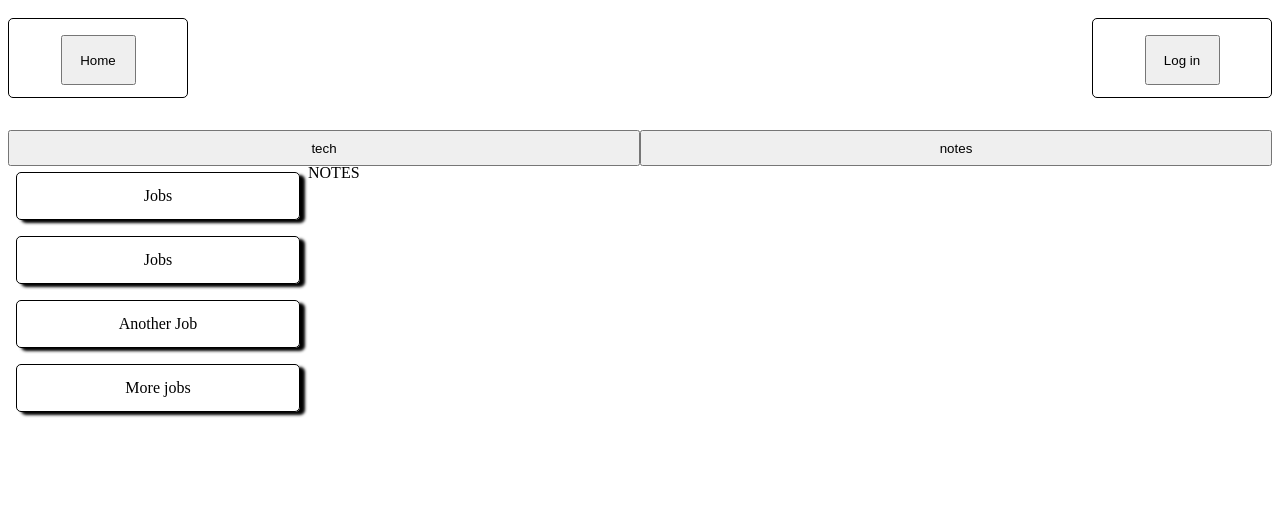
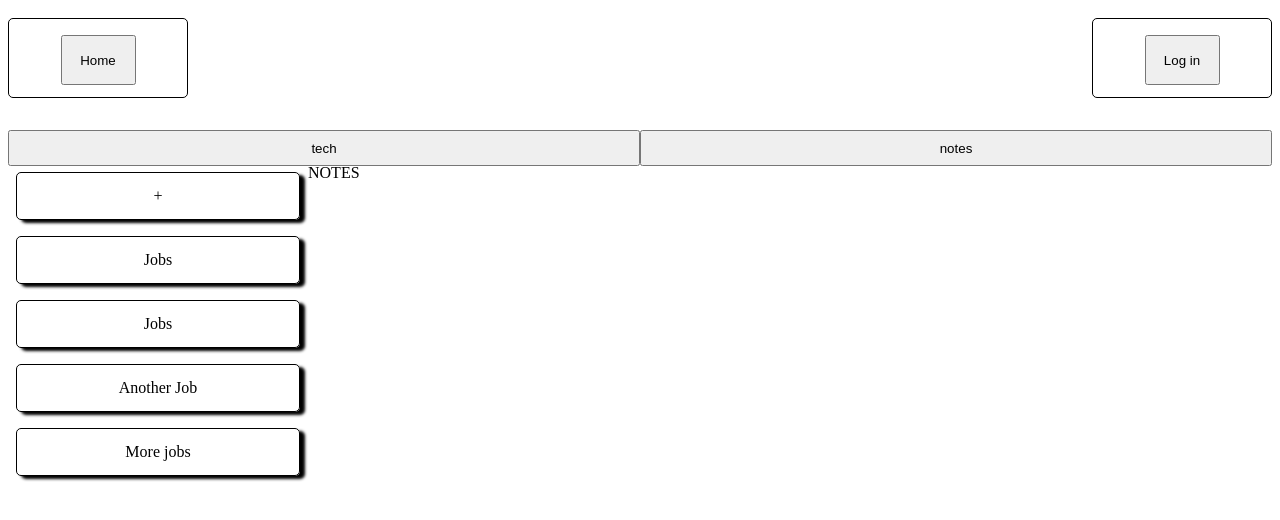
Before and after one commit to team-mew2two/Mewtwo, a React (Vite) app: page /notes in a window 1280 px wide. Shown: the top 520 px of the page. Built offline with nearby package versions, Linux system fonts and the light colour scheme.

Commit message:
add addsubject to notes page

```diff
--- a/src/components/AddSubject/AddSubject.css
+++ b/src/components/AddSubject/AddSubject.css
@@ -4,7 +4,7 @@
   padding: 14px;
   margin: 8px;
   border: 1px solid black;
-  min-height: 18px;
+  max-height: 18px;
   border-radius: 5px;
   box-shadow: 5px 3px 3px black;
   justify-content: center;
--- a/src/pages/Notes/Notes.tsx
+++ b/src/pages/Notes/Notes.tsx
@@ -1,4 +1,5 @@
 import SubjectBar from '../../components/SubjectBar/SubjectBar';
+import AddSubject from '../../components/AddSubject/AddSubject';
 import { useState } from 'react';
 import './Notes.css';
 
@@ -14,6 +15,10 @@ function Notes() {
     <>
       <div className="noteMain">
         <div className="subjectColumn">
+        <AddSubject
+            subject={companies}
+            setSubject={setCompanies}
+          />
           <SubjectBar subjectArray={companies} />
         </div>
 
```
